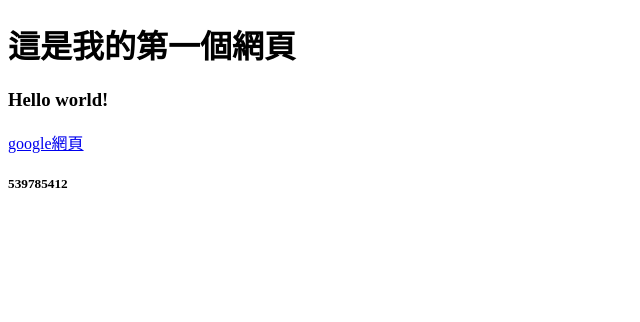
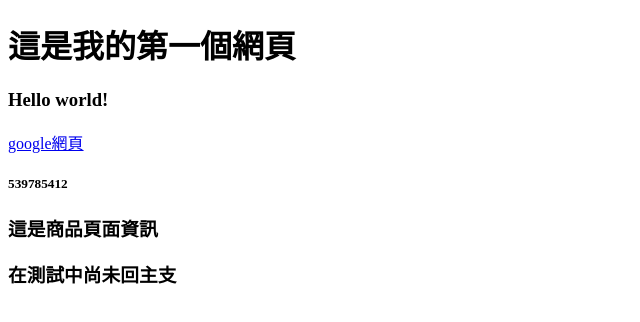
Before and after one commit to keybarman/Test123456, a plain HTML site: page index.html in a window 1280 px wide. Shown: the whole page, without its empty margins (0-640 px from the left). Drawn offline with Linux system fonts and the light colour scheme.

Commit message:
在主業中新增商品頁

```diff
--- a/index.html
+++ b/index.html
@@ -10,6 +10,7 @@
     <h3>Hello world!</h3>
     <a href="https://www.google.com">google網頁 </a>
     <h5>539785412</h5>
-
+    <h3>這是商品頁面資訊</h3>
+    <h3>在測試中尚未回主支</h3>
 </body>
 </html>
```
